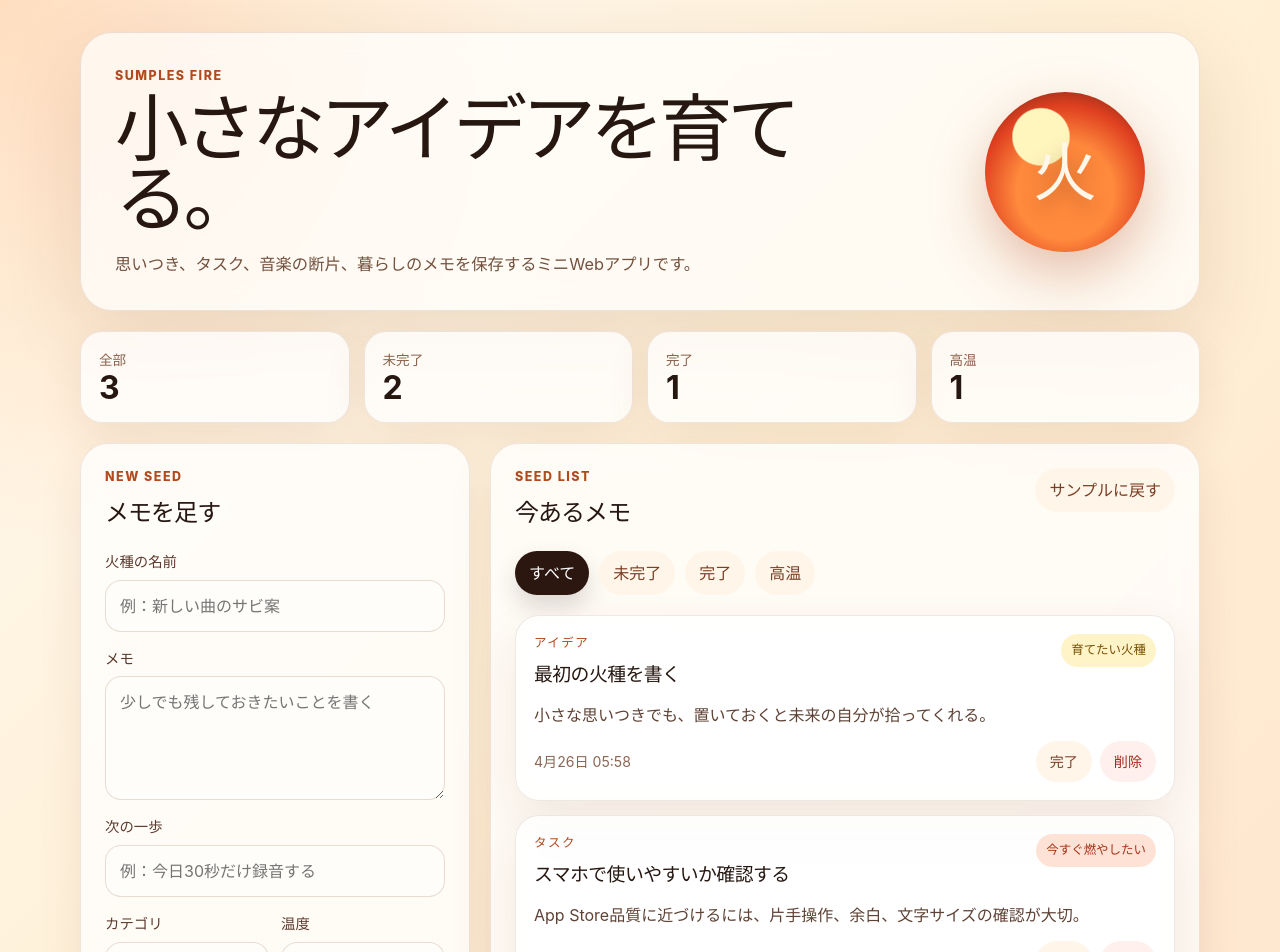
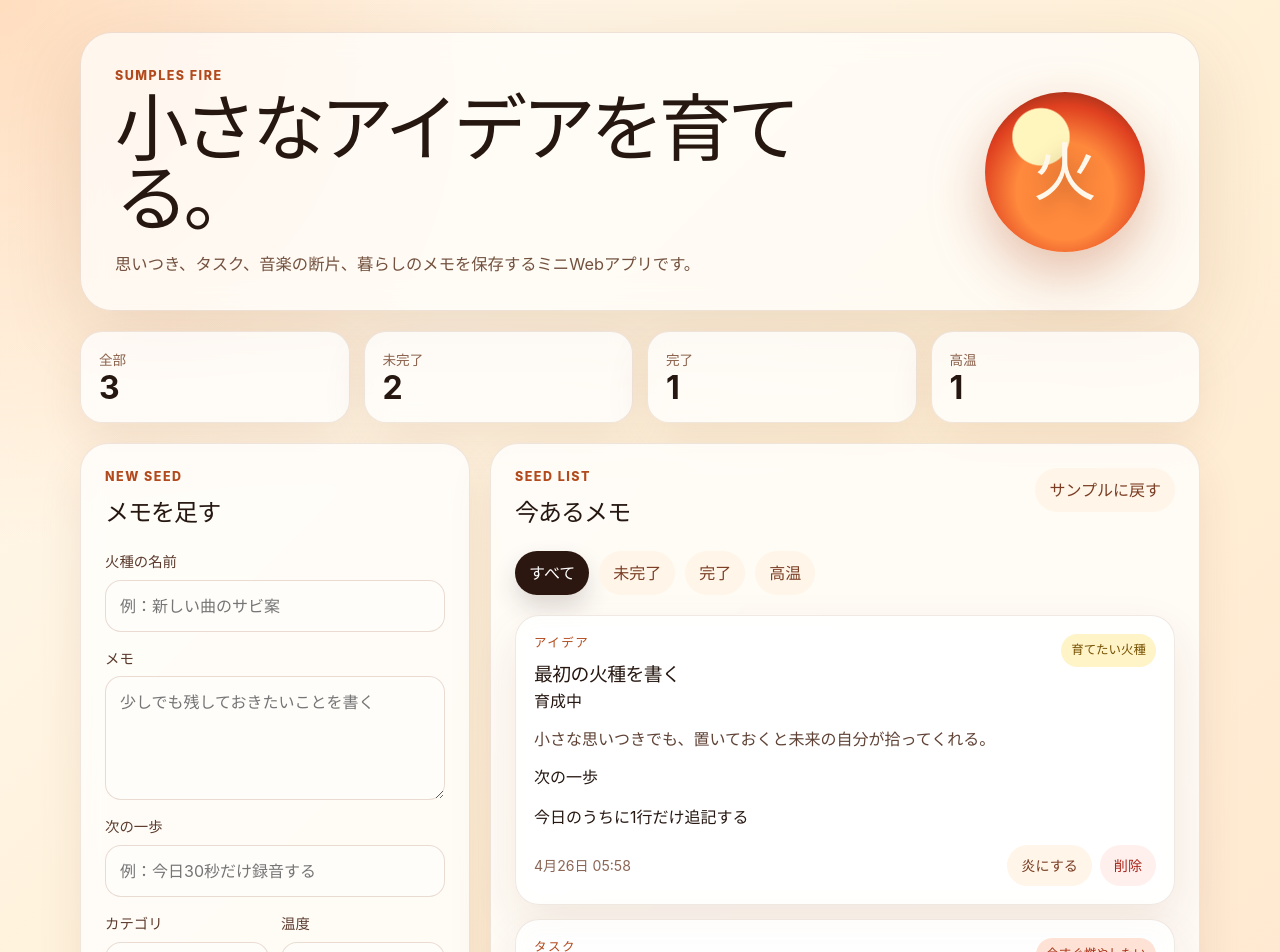
Before and after one commit to sunpotflower4460-cpu/sumples-fire, a React (Vite) app: page / in a window 1280 px wide. Shown: the top 952 px of the page. Built offline with nearby package versions, Linux system fonts and the light colour scheme.

Commit message:
feat: enrich fire cards with stage and next action

```diff
--- a/src/components/FireCard.tsx
+++ b/src/components/FireCard.tsx
@@ -1,5 +1,5 @@
 import type { FireSeed } from '../types/fireSeed';
-import { categoryLabels, priorityLabels } from '../types/fireSeed';
+import { categoryLabels, priorityLabels, stageDescriptions, stageLabels } from '../types/fireSeed';
 
 type FireCardProps = {
   seed: FireSeed;
@@ -14,6 +14,12 @@ const dateFormatter = new Intl.DateTimeFormat('ja-JP', {
   minute: '2-digit',
 });
 
+const stageProgress = {
+  spark: 34,
+  kindling: 68,
+  flame: 100,
+};
+
 export function FireCard({ seed, onToggle, onDelete }: FireCardProps) {
   const createdAt = dateFormatter.format(new Date(seed.createdAt));
 
@@ -27,13 +33,27 @@ export function FireCard({ seed, onToggle, onDelete }: FireCardProps) {
         <span className={`priority priority-${seed.priority}`}>{priorityLabels[seed.priority]}</span>
       </div>
 
+      <div className="stage-row" title={stageDescriptions[seed.stage]}>
+        <span>{stageLabels[seed.stage]}</span>
+        <div className="stage-track" aria-hidden="true">
+          <div className={`stage-fill stage-${seed.stage}`} style={{ width: `${stageProgress[seed.stage]}%` }} />
+        </div>
+      </div>
+
       {seed.body ? <p className="card-body">{seed.body}</p> : <p className="card-body muted">本文はまだ空です。</p>}
+
+      {seed.nextAction ? (
+        <div className="next-action">
+          <span>次の一歩</span>
+          <p>{seed.nextAction}</p>
+        </div>
+      ) : null}
 
       <div className="card-footer">
         <span>{createdAt}</span>
         <div className="card-actions">
           <button type="button" className="ghost-button" onClick={() => onToggle(seed.id)}>
-            {seed.completed ? '未完了に戻す' : '完了'}
+            {seed.completed ? '未完了に戻す' : '炎にする'}
           </button>
           <button type="button" className="danger-button" onClick={() => onDelete(seed.id)}>
             削除
```
